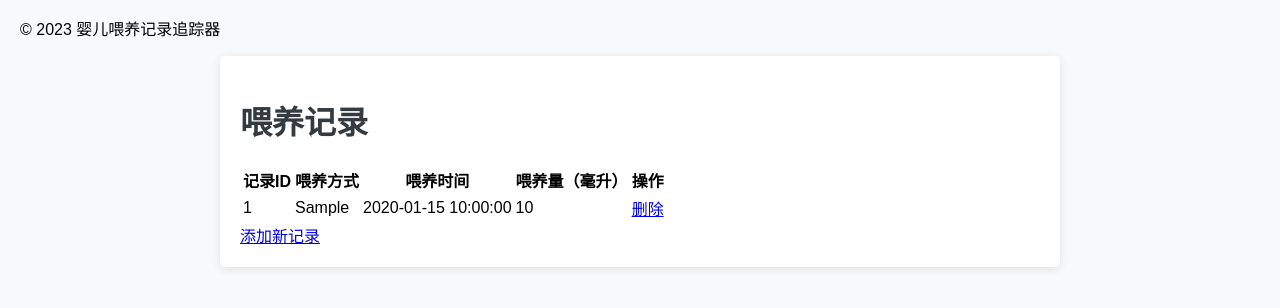
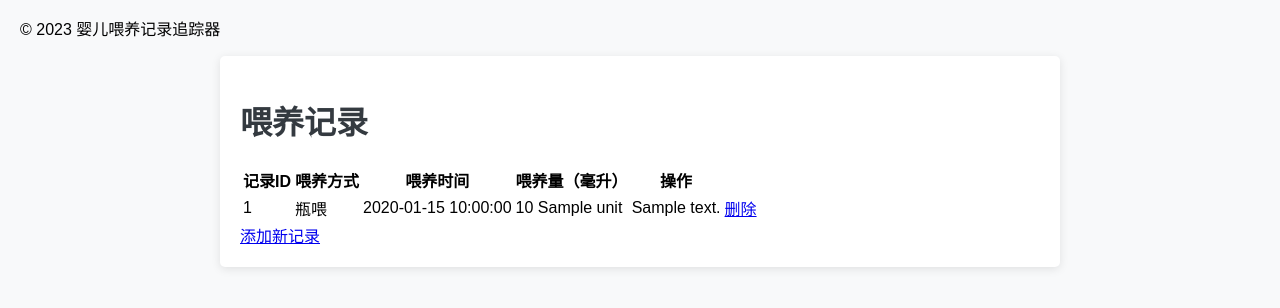
Before and after one commit to aopogithub/feedrecord, a Python web app: template app/templates/view_records.html in a window 1280 px wide. Shown: the part 181-489 px from the top of the page. Run offline with Jinja, Linux system fonts and the light colour scheme; the template is opened without the code that fills it: most values are stand-ins (such as "Sample title", 1, 10 or a date in 2020).

Commit message:
添加单位

```diff
--- a/app/forms.py
+++ b/app/forms.py
@@ -1,11 +1,12 @@
 from flask_wtf import FlaskForm
-from wtforms import StringField, SelectField, IntegerField, SubmitField,DateTimeField
+from wtforms import StringField, SelectField, IntegerField, SubmitField, HiddenField
 from wtforms.validators import DataRequired, NumberRange
 
 class FeedingRecordForm(FlaskForm):
     feeding_type = SelectField('喂养方式', choices=[('breast', '亲喂'), ('bottle', '瓶喂')], validators=[DataRequired()])
     amount = IntegerField('喂养量 (毫升)', validators=[DataRequired(), NumberRange(min=1)])
     notes = StringField('备注')
+    unit = HiddenField('单位', default='ml')
     submit = SubmitField('添加记录')
     class Meta:
         csrf = False
--- a/app/models.py
+++ b/app/models.py
@@ -9,6 +9,7 @@ class FeedingRecord(db.Model):
     amount = db.Column(db.Float, nullable=False)  # Amount in ml
     timestamp = db.Column(db.DateTime, nullable=False, default=db.func.current_timestamp())
     notes = db.Column(db.String(200))  # 添加 notes 字段
+    unit = db.Column(db.String(10), nullable=False, default='ml')  # 添加 unit 字段
 
     def __repr__(self):
         return f'<FeedingRecord {self.id}: {self.feeding_type} - {self.amount}ml>'
--- a/app/routes.py
+++ b/app/routes.py
@@ -16,12 +16,14 @@ def index():
 @app.route('/add', methods=['GET', 'POST'])
 def add_record():
     form = FeedingRecordForm()
+    unit = '分钟' if form.feeding_type.data == 'breast' else '毫升'
     if form.validate_on_submit():
         new_record = FeedingRecord(
             feeding_type=form.feeding_type.data,
             amount=form.amount.data,
             notes=form.notes.data,
             timestamp=datetime.now()  # 设置为当前时间
+            unit=unit
         )
         db.session.add(new_record)
         db.session.commit()
--- a/app/templates/view_records.html
+++ b/app/templates/view_records.html
@@ -24,9 +24,10 @@
                 {% for record in records %}
                 <tr>
                     <td>{{ record.id }}</td>
-                    <td>{{ record.feeding_type }}</td>
-                    <td>{{ record.feeding_time }}</td>
-                    <td>{{ record.amount }}</td>
+                    <td>{{ '亲喂' if record.feeding_type == 'breast' else '瓶喂' }}</td>
+                    <td>{{ record.timestamp }}</td>
+                    <td>{{ record.amount }} {{ record.unit }}</td>
+                    <td>{{ record.notes }}</td>
                     <td>
                         <a href="{{ url_for('app.delete_record', record_id=record.id) }}">删除</a>
                     </td>
```
Also changed, not shown: app/templates/add_record.html (+14 -0 lines).
